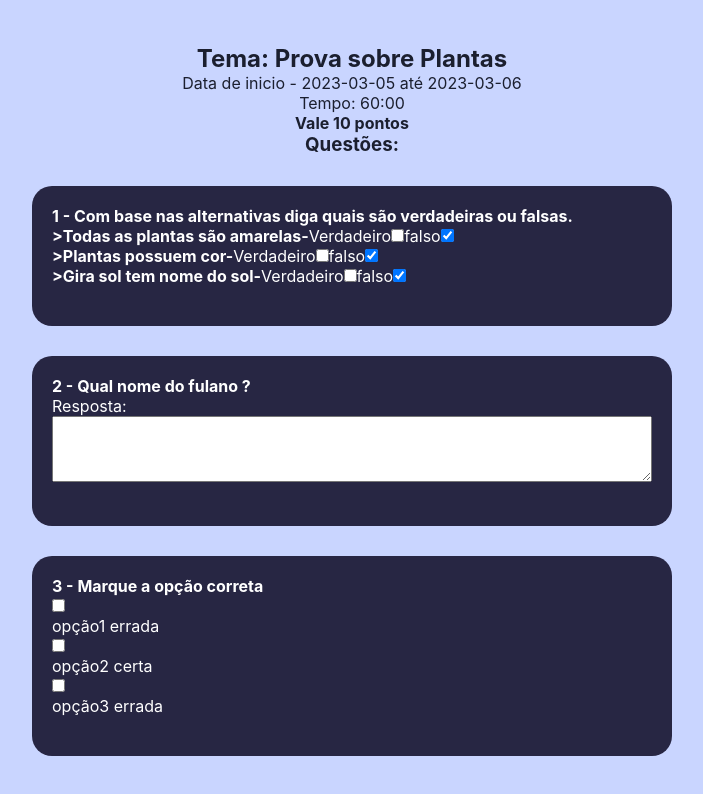
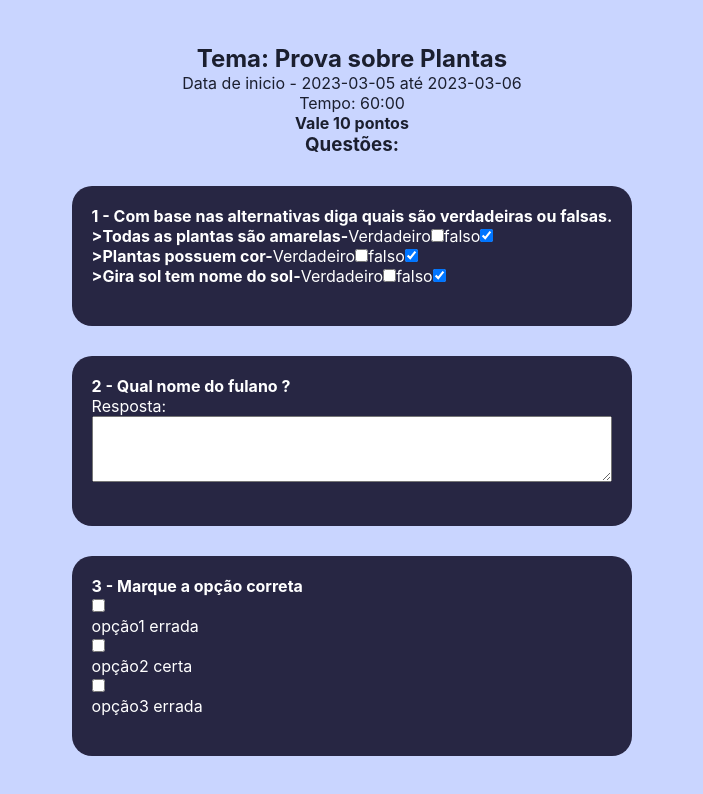
Before and after one commit to ES2-UFPI/CorrigeAi, a React (Vite) app in the folder vite-client/: page /solve-avaliation in a window 1280 px wide. Shown: the top 794 px of the page, without its empty margins (288-991 px from the left). Built offline with nearby package versions, Linux system fonts and the light colour scheme.

Commit message:
fix warning unique id in SolveAvaliation #39

```diff
--- a/vite-client/src/Pages/Home/index.tsx
+++ b/vite-client/src/Pages/Home/index.tsx
@@ -15,6 +15,11 @@ export function Home(){
         style={{color: '#fff', marginTop: '20px', border:'1px solid white', padding:'6px', borderRadius:'10px', textDecoration:'none'}}>
           Responder prova ou tarefa
       </Link>
+      <Link
+        to="/view-avaliations"
+        style={{color: '#fff', marginTop: '20px', border:'1px solid white', padding:'6px', borderRadius:'10px', textDecoration:'none'}}>
+          Ver provas e tarefas cadastradas
+      </Link>
     </HomePage>
   )
 }
--- a/vite-client/src/Pages/SolveAvaliation/index.tsx
+++ b/vite-client/src/Pages/SolveAvaliation/index.tsx
@@ -1,10 +1,11 @@
 import { useEffect, useState } from 'react'
 import React from 'react'
+
 import {
   AlternativeQuestion,
   PropsAlternative
 } from '../../components/AlternativeQuestion'
-// import { AlternativeQuestion } from "../../components/AlternativeQuestion"
+
 import { Avaliation, QuestionStyle } from './styles'
 import { PropsForm } from '../../components/FormAvaliation'
 import { Wrapper } from '../../styles/Layout'
@@ -13,9 +14,20 @@ export function SolveAvaliation() {
   const [formAvaliation, setFormAvaliation] = useState<PropsForm>(
     {} as PropsForm
   )
-  const [isClick, setIsClick] = useState(false)
+  // const [isClick, setIsClick] = useState(false)
 
   const forceUpdate: () => void = useState({})[1].bind(null, {})
+
+  const usedIds: number[] = []
+
+  function generateUniqueId(): number {
+    let newId = Math.floor(Math.random() * Number.MAX_SAFE_INTEGER)
+    while (usedIds.includes(newId)) {
+      newId = Math.floor(Math.random() * Number.MAX_SAFE_INTEGER)
+    }
+    usedIds.push(newId)
+    return newId
+  }
 
   useEffect(() => {
     fetch('./avaliation.json', {
@@ -78,10 +90,12 @@ export function SolveAvaliation() {
         <strong>Vale {formAvaliation.points} pontos</strong>
         <h3>Questões: </h3>
 
+        <div className='questions'>
           {formAvaliation.questions?.map((question, index) => {
             if (question.typeQuestion === 'subjective') {
               return (
-              <QuestionStyle key={index} className="question">
+                <QuestionStyle key={generateUniqueId()} className="question">
+                  <div key={generateUniqueId()}>
                     <h4>
                       {question.numberQuestion + ' - ' + question.description}
                     </h4>
@@ -96,17 +110,18 @@ export function SolveAvaliation() {
                     />
                     <br />
                     <br />
+                  </div>
                 </QuestionStyle>
               )
             } else if (question.typeQuestion === 'objective') {
               return (
-              <QuestionStyle>
+                <QuestionStyle key={generateUniqueId()}>
                   <h4>
                     {question.numberQuestion + ' - ' + question.description}
                   </h4>
                   {question.alternatives?.map((alternative, index) => {
                     return (
-                    <div key={index + 1}>
+                      <div key={generateUniqueId()}>
                         <input
                           type="checkbox"
                           onChange={e =>
@@ -122,14 +137,14 @@ export function SolveAvaliation() {
               )
             } else {
               return (
-              <QuestionStyle key={index} className="question">
+                <QuestionStyle key={generateUniqueId()} className="question">
                   <div>
                     <h4>
                       {question.numberQuestion + ' - ' + question.description}
                     </h4>
                     {question.alternatives?.map((alternative, index) => {
                       return (
-                      <div key={index + 1}>
+                        <div key={generateUniqueId()}>
                           <strong>
                             {'>' + alternative.alternativeData + '-'}
                           </strong>
@@ -158,6 +173,7 @@ export function SolveAvaliation() {
               )
             }
           })}
+        </div>
       </Wrapper>
     </Avaliation>
   )
--- a/vite-client/src/Pages/SolveAvaliation/styles.ts
+++ b/vite-client/src/Pages/SolveAvaliation/styles.ts
@@ -10,6 +10,16 @@ export const Avaliation = styled.div`
   align-items: center;
   justify-content: center;
   color: #1b1f2f;
+
+  .questions {
+    display: flex;
+    flex-direction: column;
+    align-items: center;
+
+    > * {
+      width: 100%;
+    }
+  }
 `
 
 export const QuestionStyle = styled.div`
```
Lines whose indentation alone changed are shown as unchanged.
